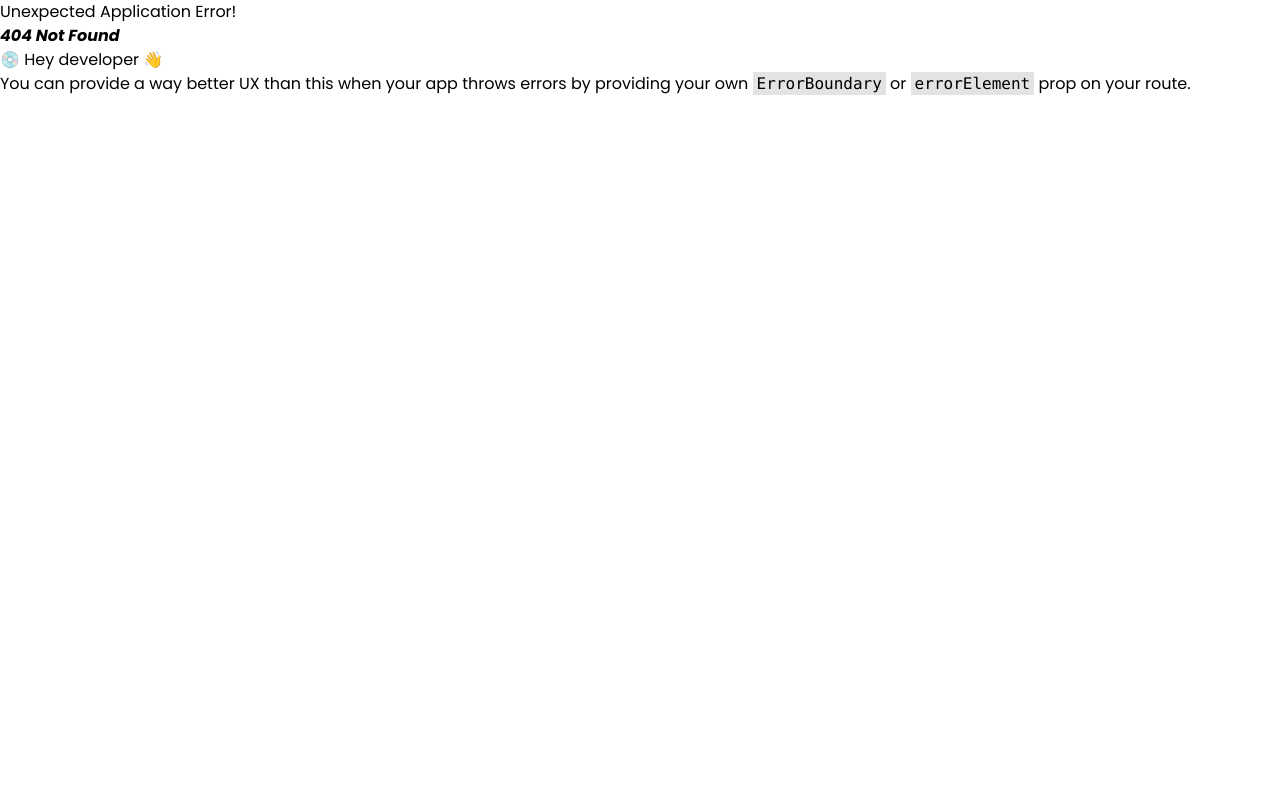
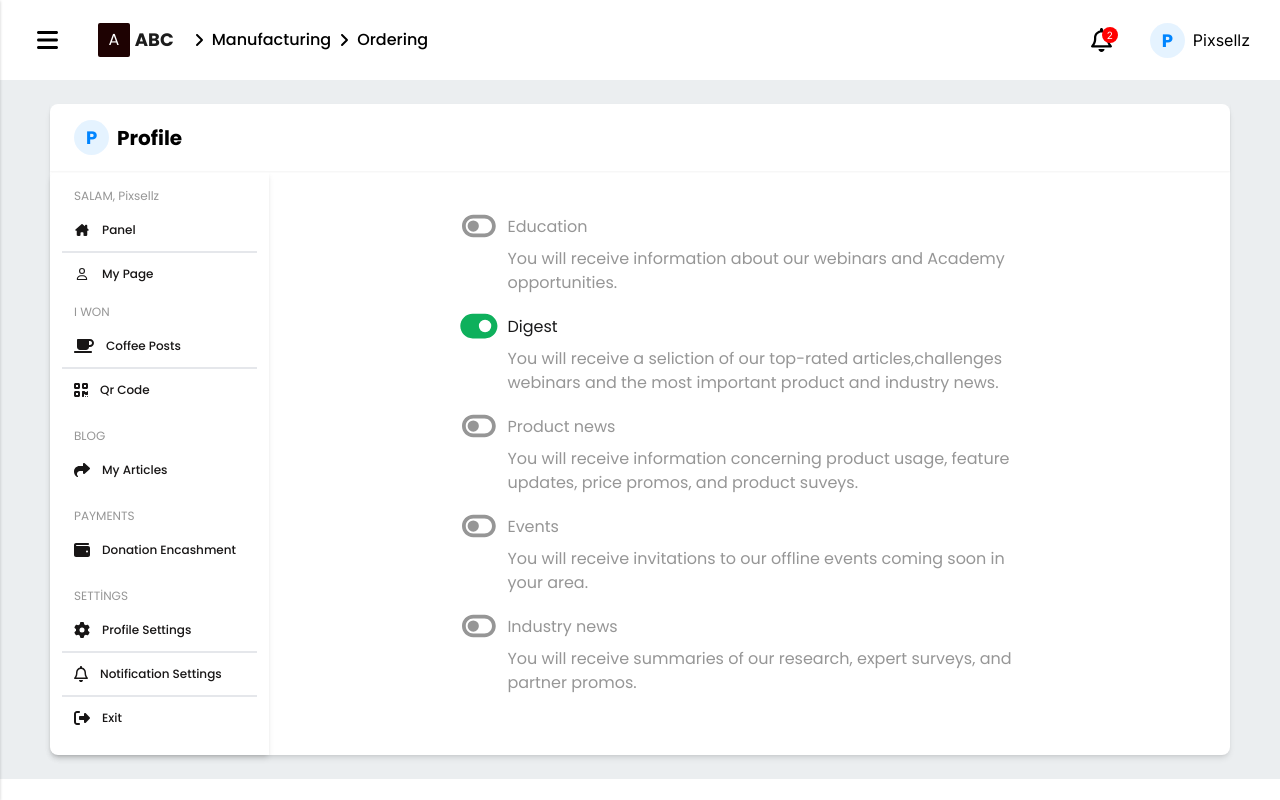
Before and after one commit to webperside/course-erp-front, a React (Create React App) app: page /profile/notification-settings in a window 1280 px wide. Before the commit this address had no page. Built offline with nearby package versions, Linux system fonts and the light colour scheme.

Commit message:
Profile page Notification Settings

```diff
--- a/src/shared/components/Navbar/Navbar.jsx
+++ b/src/shared/components/Navbar/Navbar.jsx
@@ -18,7 +18,7 @@ const Navbar = () => {
   };
   const { username } = userData;
   return (
-    <header role="banner">
+    <header role="banner" className="select-none">
       <nav>
         <div className="page-property">
           <div
--- a/src/shared/pages/profile/Profile.jsx
+++ b/src/shared/pages/profile/Profile.jsx
@@ -1,5 +1,5 @@
 import { FontAwesomeIcon } from "@fortawesome/react-fontawesome"
-import { faUser } from "@fortawesome/free-regular-svg-icons"
+import { faBell, faUser } from "@fortawesome/free-regular-svg-icons"
 import { faGear, faHouseChimney, faRightFromBracket, faShare, faWallet } from "@fortawesome/free-solid-svg-icons";
 import { faCoffee,faQrcode } from "@fortawesome/free-solid-svg-icons";
 import { Link, Outlet } from "react-router-dom"
@@ -11,7 +11,7 @@ export default function Profile() {
     const firstLetter = username ? username.charAt(0) : "";
 
     return (
-        <section className="w-full h-auto bg-[#EBEEF0] p-6">
+        <section className="w-full h-auto bg-[#EBEEF0] p-6 select-none">
             <div className="max-w-[1180px] max-h-screen flex flex-col mx-auto bg-white rounded-lg shadow-md outline-none">
                 <div className="flex flex-left gap-2 px-6 py-4 shadow-sm items-center ">
                     <div className="user-avatar">{firstLetter}</div>
@@ -73,6 +73,11 @@ export default function Profile() {
                                     Profile Settings
                                 </Link>
                                 <div className="border-b-2"></div>
+                                <Link to="notification-settings" className="py-3 px-3 w-full flex gap-3 items-center rounded hover:bg-[#EBEEF0] transition-colors font-medium text-[#181616]">
+                                    <FontAwesomeIcon className="text-[16px]" icon={faBell} />
+                                        Notification Settings
+                                </Link>
+                                <div className="border-b-2"></div>
                                 <Link to="/exit" className="py-3 px-3 w-full flex gap-3 items-center rounded hover:bg-[#EBEEF0] transition-colors font-medium text-[#181616]">
                                 <FontAwesomeIcon className="text-[16px]" icon={faRightFromBracket} />
                                     Exit
@@ -80,7 +85,7 @@ export default function Profile() {
                             </div>
                         </div>
                     </div>
-                    <div className="w-full h-auto flex justify-center p-2">
+                    <div className="w-full h-auto flex">
                         <Outlet />
                     </div>
                 </div>
--- /dev/null
+++ b/src/shared/pages/profile/profile-pages/NotificationSettings.jsx
@@ -0,0 +1,56 @@
+import { faToggleOff, faToggleOn } from "@fortawesome/free-solid-svg-icons"
+import { FontAwesomeIcon } from "@fortawesome/react-fontawesome"
+import { useState } from "react";
+
+export default function NotificationSettings() {
+    const [activeStates, setActiveStates] = useState([false, true, false]);
+
+    const toggleActive = (index) => {
+        const newActiveStates = [...activeStates];
+        newActiveStates[index] = !newActiveStates[index];
+        setActiveStates(newActiveStates);
+    };
+
+    const sections = [
+        {
+            title: "Education",
+            content: "You will receive information about our webinars and Academy opportunities."
+        },
+        {
+            title: "Digest",
+            content: "You will receive a seliction of our top-rated articles,challenges webinars and the most important product and industry news."
+        },
+        {
+            title: "Product news",
+            content: "You will receive information concerning product usage, feature updates, price promos, and product suveys."
+        },
+        {
+            title: "Events",
+            content: "You will receive invitations to our offline events coming soon in your area."
+        },
+        {
+            title: "Industry news",
+            content: "You will receive summaries of our research, expert surveys, and partner promos."
+        }
+    ];
+
+    return (
+        <section className="py-10 flex flex-col mx-auto">
+            {sections.map((section, index) => (
+                <div key={index} className="flex gap-3 px-3 max-w-[600px]">
+                    <div >
+                        <FontAwesomeIcon
+                            onClick={() => toggleActive(index)}
+                            className={`text-[30px] cursor-pointer ${activeStates[index] ? 'text-[#0EB05C] transition-transform scale-110 delay-150' : 'text-[#969696] transition-transform scale-100'}`}
+                            icon={activeStates[index] ? faToggleOn : faToggleOff}
+                        />
+                    </div>
+                    <div className="flex flex-col gap-2 pt-1 pb-4 select-none">
+                        <h3 style={{ color: activeStates[index] ? "#181819" : "#969696" }}>{section.title}</h3>
+                        <p className="text-[#969696]">{section.content}</p>
+                    </div>
+                </div>
+            ))}
+        </section>
+    );
+}
--- a/src/shared/routes/routes.jsx
+++ b/src/shared/routes/routes.jsx
@@ -5,6 +5,7 @@ import Orders from "../pages/orders/Orders";
 import Notification from "../components/Notification/Notification";
 import Profile from "../pages/profile/Profile";
 import Panel from "../pages/profile/profile-pages/Panel";
+import NotificationSettings from "../pages/profile/profile-pages/NotificationSettings";
 
 const Routes = createBrowserRouter([
     {
@@ -30,6 +31,10 @@ const Routes = createBrowserRouter([
                     {
                         path: "panel",
                         element: <Panel />
+                    },
+                    {
+                        path: "notification-settings",
+                        element: <NotificationSettings />
                     }
                 ]
             }
```
Also changed, not shown: src/shared/components/Navbar/Navbar.css (line endings or trailing spaces).
